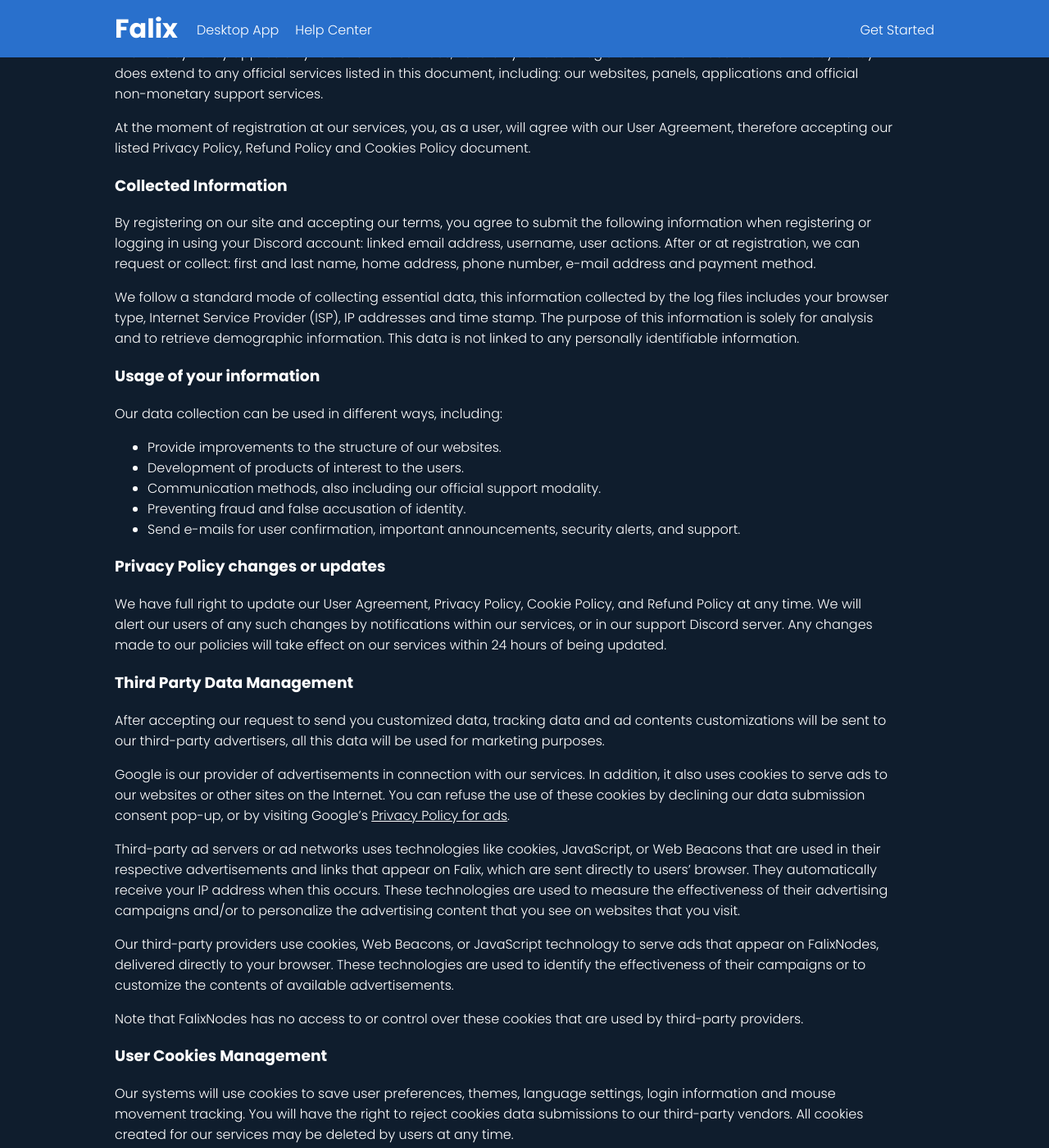
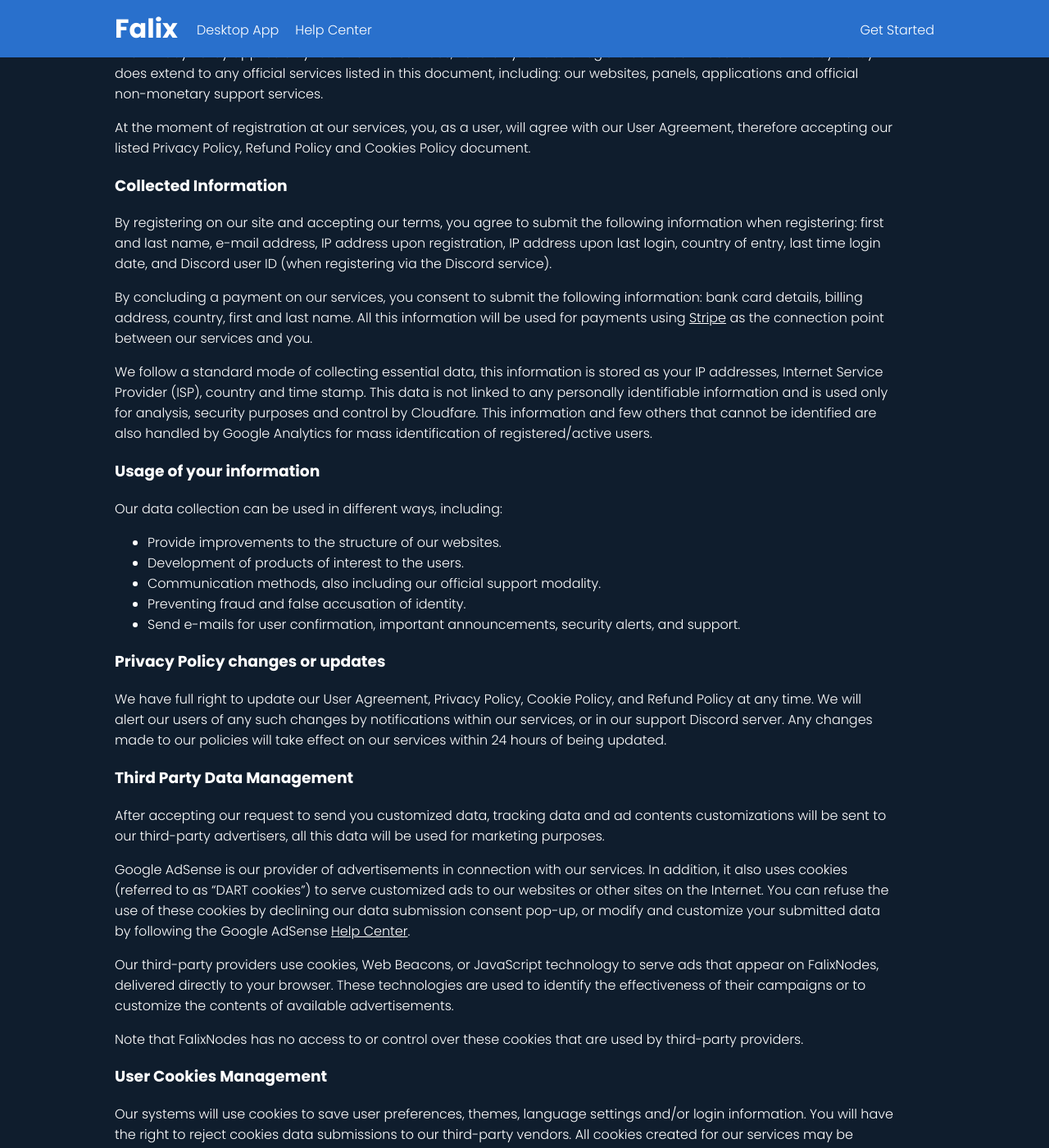
Before and after one commit to elyrodso/main-website, a Jekyll site: the page built from privacy-policy.markdown, in a window 1280 px wide and 1400 px high, scrolled down 251 px. Shown: the whole window at 82% size. Built offline with Jekyll 4.4.1, drawn with Linux system fonts in a browser that asks for light colours; nearby versions of some CDN libraries; some of the changed text lies outside the part shown.

Commit message:
Updated Privacy Policy
All suggestions have been put into the document, with only a few exceptions in different parts.

```diff
--- a/privacy-policy.markdown
+++ b/privacy-policy.markdown
@@ -15,10 +15,11 @@ At the moment of registration at our services, you, as a user, will agree with o
 
 ### Collected Information
 
-By registering on our site and accepting our terms, you agree to submit the following information when registering or logging in using your Discord account: linked email address, username, user actions.
-After or at registration, we can request or collect: first and last name, home address, phone number, e-mail address and payment method.
+By registering on our site and accepting our terms, you agree to submit the following information when registering: first and last name, e-mail address, IP address upon registration, IP address upon last login, country of entry, last time login date, and Discord user ID (when registering via the Discord service).
 
-We follow a standard mode of collecting essential data, this information collected by the log files includes your browser type, Internet Service Provider (ISP), IP addresses and time stamp. The purpose of this information is solely for analysis and to retrieve demographic information. This data is not linked to any personally identifiable information.
+By concluding a payment on our services, you consent to submit the following information: bank card details, billing address, country, first and last name. All this information will be used for payments using [Stripe](https://stripe.com/br/about) as the connection point between our services and you.
+
+We follow a standard mode of collecting essential data, this information is stored as your IP addresses, Internet Service Provider (ISP), country and time stamp. This data is not linked to any personally identifiable information and is used only for analysis, security purposes and control by Cloudfare. This information and few others that cannot be identified are also handled by Google Analytics for mass identification of registered/active users.
 
 ### Usage of your information
 
@@ -37,9 +38,7 @@ We have full right to update our User Agreement, Privacy Policy, Cookie Policy,
 
 After accepting our request to send you customized data, tracking data and ad contents customizations will be sent to our third-party advertisers, all this data will be used for marketing purposes.
 
-Google is our provider of advertisements in connection with our services. In addition, it also uses cookies to serve ads to our websites or other sites on the Internet. You can refuse the use of these cookies by declining our data submission consent pop-up, or by visiting Google's [Privacy Policy for ads](https://policies.google.com/technologies/ads).
-
-Third-party ad servers or ad networks uses technologies like cookies, JavaScript, or Web Beacons that are used in their respective advertisements and links that appear on Falix, which are sent directly to users' browser. They automatically receive your IP address when this occurs. These technologies are used to measure the effectiveness of their advertising campaigns and/or to personalize the advertising content that you see on websites that you visit.
+Google AdSense is our provider of advertisements in connection with our services. In addition, it also uses cookies (referred to as "DART cookies") to serve customized ads to our websites or other sites on the Internet. You can refuse the use of these cookies by declining our data submission consent pop-up, or modify and customize your submitted data by following the Google AdSense [Help Center](https://support.google.com/adsense/answer/1348695).
 
 Our third-party providers use cookies, Web Beacons, or JavaScript technology to serve ads that appear on FalixNodes, delivered directly to your browser. These technologies are used to identify the effectiveness of their campaigns or to customize the contents of available advertisements.
 
@@ -48,7 +47,9 @@ Note that FalixNodes has no access to or control over these cookies that are use
 <!-- Rewritted the cookie policy in the privacy policy directly -->
 ### User Cookies Management
 
-Our systems will use cookies to save user preferences, themes, language settings, login information and mouse movement tracking. You will have the right to reject cookies data submissions to our third-party vendors. All cookies created for our services may be deleted by users at any time.
+Our systems will use cookies to save user preferences, themes, language settings and/or login information. You will have the right to reject cookies data submissions to our third-party vendors. All cookies created for our services may be deleted by users at any time.
+
+As mentioned before, our ad provider will create custom cookies for the best ad suggestion on our services. You can refuse these cookies by declining our data submission consent pop-up, or by modifying and customizing your date, as stated in the Google AdSense [Help Center](https://support.google.com/adsense/answer/1348695).
 
 ### General Data Protection Regulation (GDPR)
 
```
Also changed, not shown: other parts of privacy-policy.markdown (+1 -1 lines).
